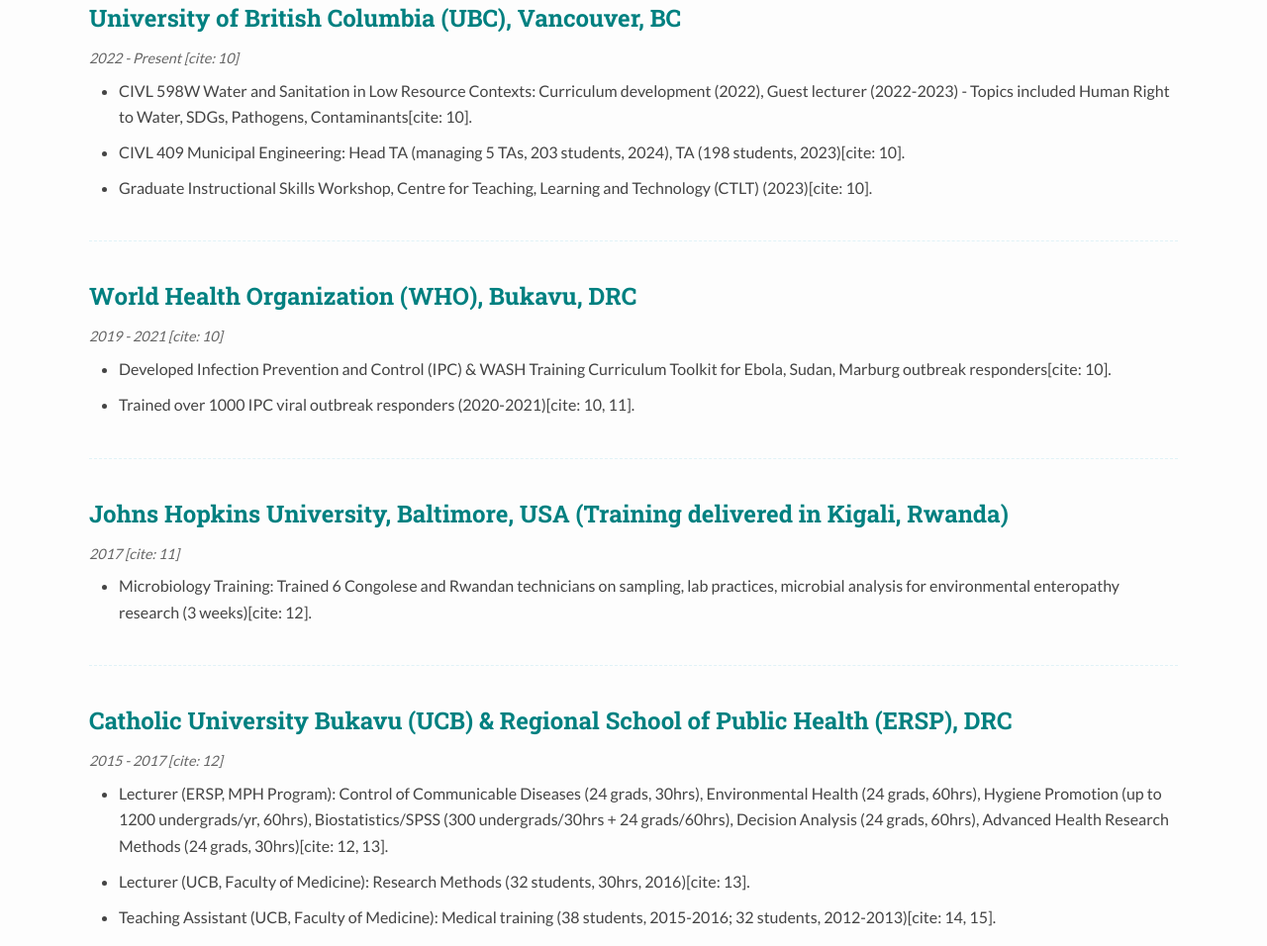
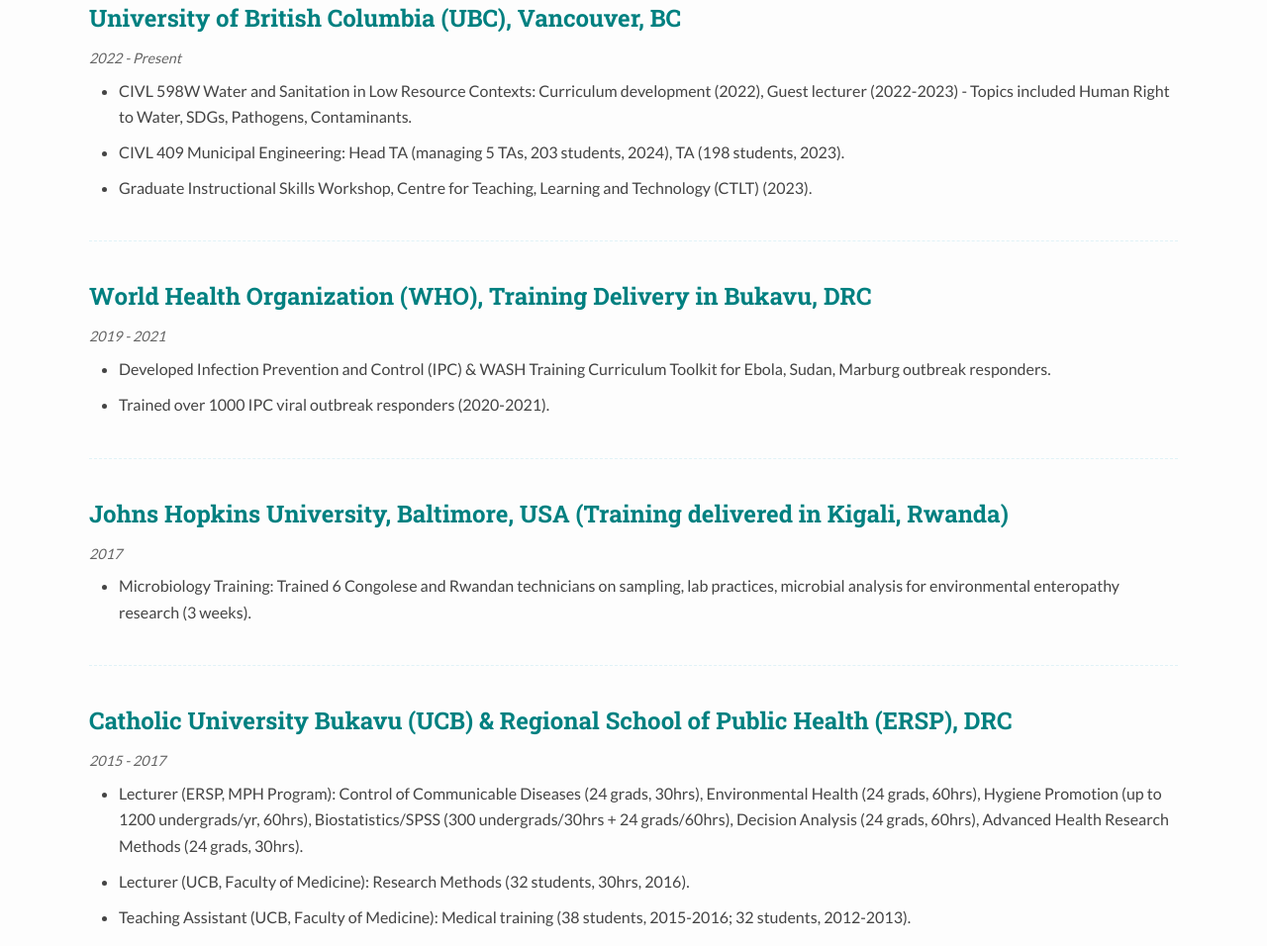
Before and after one commit to fredericmirindi/patrickmirindi, a plain HTML site: page teaching.html in a window 1280 px wide. Shown: the part 516-1472 px from the top of the page at 99% size. Drawn offline with Linux system fonts and the light colour scheme.

Commit message:
Update teaching.html

```diff
--- a/teaching.html
+++ b/teaching.html
@@ -34,7 +34,7 @@
          <header class="page-header teaching-header">
              <div class="container">
                 <h1>Teaching & Mentoring</h1>
-                <p>Passionate about curriculum development, student-centered lectures, and mentoring across diverse academic and international settings[cite: 6].</p>
+                <p>Passionate about curriculum development, student-centered lectures, and mentoring across diverse academic and international settings.</p>
              </div>
          </header>
 
@@ -43,47 +43,47 @@
 
              <div class="teaching-item">
                  <h3>University of British Columbia (UBC), Vancouver, BC</h3>
-                 <p class="dates">2022 - Present [cite: 10]</p>
+                 <p class="dates">2022 - Present</p>
                  <ul>
-                     <li>CIVL 598W Water and Sanitation in Low Resource Contexts: Curriculum development (2022), Guest lecturer (2022-2023) - Topics included Human Right to Water, SDGs, Pathogens, Contaminants[cite: 10].</li>
-                     <li>CIVL 409 Municipal Engineering: Head TA (managing 5 TAs, 203 students, 2024), TA (198 students, 2023)[cite: 10].</li>
-                     <li>Graduate Instructional Skills Workshop, Centre for Teaching, Learning and Technology (CTLT) (2023)[cite: 10].</li>
+                     <li>CIVL 598W Water and Sanitation in Low Resource Contexts: Curriculum development (2022), Guest lecturer (2022-2023) - Topics included Human Right to Water, SDGs, Pathogens, Contaminants.</li>
+                     <li>CIVL 409 Municipal Engineering: Head TA (managing 5 TAs, 203 students, 2024), TA (198 students, 2023).</li>
+                     <li>Graduate Instructional Skills Workshop, Centre for Teaching, Learning and Technology (CTLT) (2023).</li>
                  </ul>
              </div>
 
              <div class="teaching-item">
-                 <h3>World Health Organization (WHO), Bukavu, DRC</h3>
-                 <p class="dates">2019 - 2021 [cite: 10]</p>
+                 <h3>World Health Organization (WHO), Training Delivery in Bukavu, DRC</h3>
+                 <p class="dates">2019 - 2021</p>
                  <ul>
-                     <li>Developed Infection Prevention and Control (IPC) & WASH Training Curriculum Toolkit for Ebola, Sudan, Marburg outbreak responders[cite: 10].</li>
-                     <li>Trained over 1000 IPC viral outbreak responders (2020-2021)[cite: 10, 11].</li>
+                     <li>Developed Infection Prevention and Control (IPC) & WASH Training Curriculum Toolkit for Ebola, Sudan, Marburg outbreak responders.</li>
+                     <li>Trained over 1000 IPC viral outbreak responders (2020-2021).</li>
                  </ul>
              </div>
 
               <div class="teaching-item">
                  <h3>Johns Hopkins University, Baltimore, USA (Training delivered in Kigali, Rwanda)</h3>
-                 <p class="dates">2017 [cite: 11]</p>
+                 <p class="dates">2017</p>
                  <ul>
-                     <li>Microbiology Training: Trained 6 Congolese and Rwandan technicians on sampling, lab practices, microbial analysis for environmental enteropathy research (3 weeks)[cite: 12].</li>
+                     <li>Microbiology Training: Trained 6 Congolese and Rwandan technicians on sampling, lab practices, microbial analysis for environmental enteropathy research (3 weeks).</li>
                  </ul>
              </div>
 
              <div class="teaching-item">
                  <h3>Catholic University Bukavu (UCB) & Regional School of Public Health (ERSP), DRC</h3>
-                 <p class="dates">2015 - 2017 [cite: 12]</p>
+                 <p class="dates">2015 - 2017</p>
                  <ul>
-                     <li>Lecturer (ERSP, MPH Program): Control of Communicable Diseases (24 grads, 30hrs), Environmental Health (24 grads, 60hrs), Hygiene Promotion (up to 1200 undergrads/yr, 60hrs), Biostatistics/SPSS (300 undergrads/30hrs + 24 grads/60hrs), Decision Analysis (24 grads, 60hrs), Advanced Health Research Methods (24 grads, 30hrs)[cite: 12, 13].</li>
-                     <li>Lecturer (UCB, Faculty of Medicine): Research Methods (32 students, 30hrs, 2016)[cite: 13].</li>
-                      <li>Teaching Assistant (UCB, Faculty of Medicine): Medical training (38 students, 2015-2016; 32 students, 2012-2013)[cite: 14, 15].</li>
+                     <li>Lecturer (ERSP, MPH Program): Control of Communicable Diseases (24 grads, 30hrs), Environmental Health (24 grads, 60hrs), Hygiene Promotion (up to 1200 undergrads/yr, 60hrs), Biostatistics/SPSS (300 undergrads/30hrs + 24 grads/60hrs), Decision Analysis (24 grads, 60hrs), Advanced Health Research Methods (24 grads, 30hrs).</li>
+                     <li>Lecturer (UCB, Faculty of Medicine): Research Methods (32 students, 30hrs, 2016).</li>
+                      <li>Teaching Assistant (UCB, Faculty of Medicine): Medical training (38 students, 2015-2016; 32 students, 2012-2013).</li>
                  </ul>
              </div>
 
         </section>
 
-        </main>
+    </main>
 
      <footer class="site-footer">
-         <div class="container">
+        <div class="container">
              <p>
                  <a href="mailto:patrick.mirindi@ubc.ca"><i class="fas fa-envelope"></i> patrick.mirindi@ubc.ca</a> |
                  <i class="fas fa-phone"></i> +1 672 999 9550 |
```
